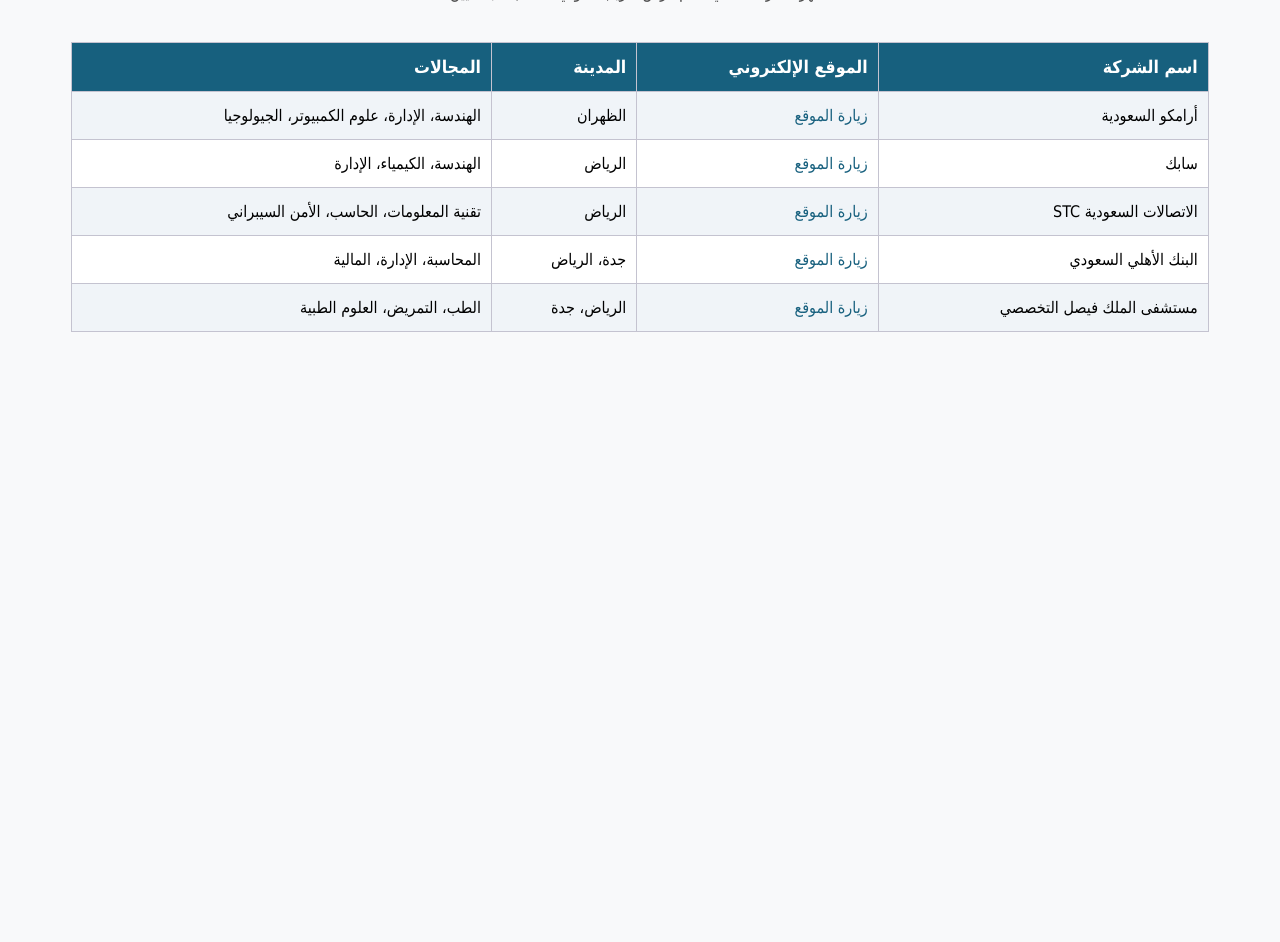
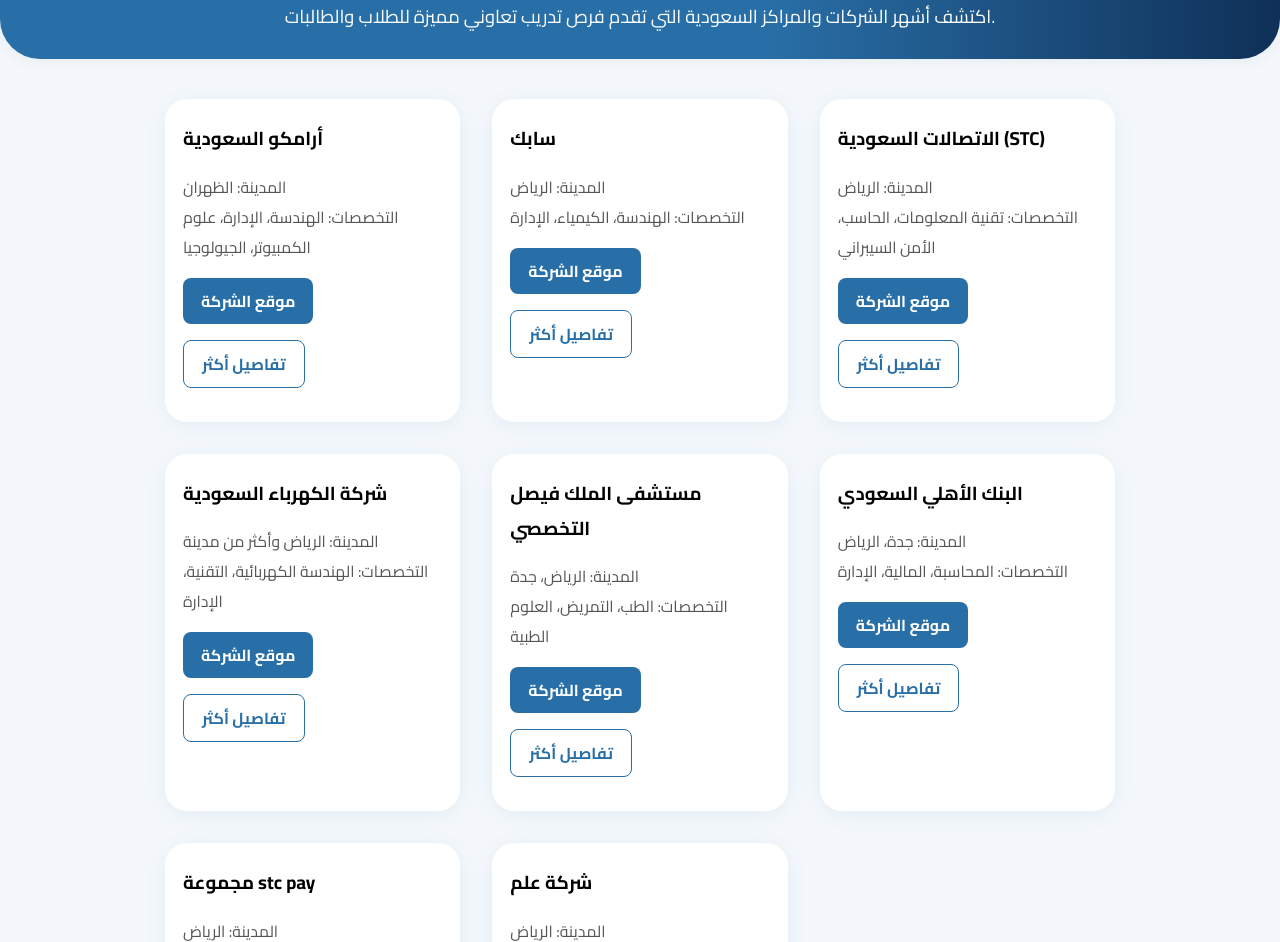
Before and after one commit to rak097/training-companies-sa, a plain HTML site: page index.html in a window 1280 px wide. Shown: the part 128-1070 px from the top of the page. Before the commit the page ends 800 px from the top, so only its background shows below. Drawn offline with Linux system fonts and the light colour scheme.

Commit message:
Update index.html

```diff
--- a/index.html
+++ b/index.html
@@ -1,60 +1,132 @@
 <!DOCTYPE html>
 <html lang="ar">
 <head>
-    <meta charset="UTF-8">
-    <title>دليل التدريب التعاوني - السعودية</title>
-    <style>
-        body { direction: rtl; font-family: Tahoma, Arial, sans-serif; background: #f8f9fa;}
-        h1 { color: #17607e; text-align: center; padding-top: 30px;}
-        table { width: 90%; margin: 30px auto; border-collapse: collapse; background: #fff;}
-        th, td { padding: 14px 10px; border: 1px solid #c4c3d0; text-align: right;}
-        th { background: #17607e; color: #fff; font-size: 1.1rem;}
-        tr:nth-child(even) {background: #f0f4f8;}
-        a { color: #17607e; text-decoration: none;}
-        a:hover { text-decoration: underline;}
-        .note {text-align: center; color: #4f4f4f; padding-bottom: 10px;}
-    </style>
+  <meta charset="UTF-8">
+  <title>دليل التدريب التعاوني في السعودية</title>
+  <meta name="viewport" content="width=device-width, initial-scale=1.0"/>
+  <link href="https://fonts.googleapis.com/css?family=Cairo:700,400&display=swap" rel="stylesheet">
+  <style>
+    body {font-family: 'Cairo', Arial, sans-serif; background: #f4f8fc; margin:0;}
+    header {
+      background: linear-gradient(90deg, #296FA7 60%, #0f3057 100%);
+      color: #fff; padding: 40px 0 25px 0; text-align: center;
+      border-radius: 0 0 40px 40px;
+      box-shadow: 0 2px 15px #172b4d10;
+    }
+    header h1 {margin:0; font-size:2.4em;}
+    header p {margin:15px 0 0 0; font-size:1.15em;}
+    .companies-list {
+      max-width:950px; margin:40px auto 20px auto; display:grid;
+      grid-template-columns: repeat(auto-fit, minmax(250px,1fr)); gap:32px;
+      padding:0 10px;
+    }
+    .company-card {
+      background:#fff; border-radius:22px; padding:22px 18px 18px 18px;
+      box-shadow:0 4px 22px #17607e13;
+      transition:.15s;
+      position:relative;
+    }
+    .company-card:hover {box-shadow:0 8px 32px #17607e32; transform:translateY(-6px);}
+    .company-card h3 {margin:0 0 11px 0;}
+    .company-card p {color:#555;font-size:.99em;}
+    .btn {
+      display:inline-block; margin-top:16px; background:#296FA7; color:#fff;
+      padding:8px 18px;border-radius:8px;text-decoration:none;font-weight:bold;
+      transition:.18s;
+    }
+    .btn:hover {background:#0f3057; color:#fff;}
+    footer {
+      padding: 25px 0 13px 0; text-align:center; color:#444;
+      background: #e7eaf0;
+      border-radius: 40px 40px 0 0;
+      margin-top: 60px;
+      font-size:.98em;
+    }
+  </style>
 </head>
 <body>
-    <h1>دليل شركات التدريب التعاوني في السعودية</h1>
-    <div class="note">اشهر الشركات التي تقدم فرص تدريب تعاوني للطلاب الجامعيين</div>
-    <table>
-        <tr>
-            <th>اسم الشركة</th>
-            <th>الموقع الإلكتروني</th>
-            <th>المدينة</th>
-            <th>المجالات</th>
-        </tr>
-        <tr>
-            <td>أرامكو السعودية</td>
-            <td><a href="https://www.aramco.com/ar" target="_blank">زيارة الموقع</a></td>
-            <td>الظهران</td>
-            <td>الهندسة، الإدارة، علوم الكمبيوتر، الجيولوجيا</td>
-        </tr>
-        <tr>
-            <td>سابك</td>
-            <td><a href="https://www.sabic.com/ar" target="_blank">زيارة الموقع</a></td>
-            <td>الرياض</td>
-            <td>الهندسة، الكيمياء، الإدارة</td>
-        </tr>
-        <tr>
-            <td>الاتصالات السعودية STC</td>
-            <td><a href="https://www.stc.com.sa" target="_blank">زيارة الموقع</a></td>
-            <td>الرياض</td>
-            <td>تقنية المعلومات، الحاسب، الأمن السيبراني</td>
-        </tr>
-        <tr>
-            <td>البنك الأهلي السعودي</td>
-            <td><a href="https://www.alahli.com" target="_blank">زيارة الموقع</a></td>
-            <td>جدة، الرياض</td>
-            <td>المحاسبة، الإدارة، المالية</td>
-        </tr>
-        <tr>
-            <td>مستشفى الملك فيصل التخصصي</td>
-            <td><a href="https://www.kfshrc.edu.sa" target="_blank">زيارة الموقع</a></td>
-            <td>الرياض، جدة</td>
-            <td>الطب، التمريض، العلوم الطبية</td>
-        </tr>
-    </table>
+  <header>
+    <h1>دليل التدريب التعاوني بالسعودية</h1>
+    <p>
+      اكتشف أشهر الشركات والمراكز السعودية التي تقدم فرص تدريب تعاوني مميزة للطلاب والطالبات.
+    </p>
+  </header>
+  <main class="companies-list">
+    <div class="company-card">
+      <h3>أرامكو السعودية</h3>
+      <p>
+        المدينة: الظهران <br>
+        التخصصات: الهندسة، الإدارة، علوم الكمبيوتر، الجيولوجيا<br>
+        <a class="btn" href="https://www.aramco.com/ar" target="_blank">موقع الشركة</a>
+        <a class="btn" href="aramco.html" style="background:#fff;color:#296fa7;border:1px solid #296fa7;margin-right:6px;">تفاصيل أكثر</a>
+      </p>
+    </div>
+    <div class="company-card">
+      <h3>سابك</h3>
+      <p>
+        المدينة: الرياض<br>
+        التخصصات: الهندسة، الكيمياء، الإدارة<br>
+        <a class="btn" href="https://www.sabic.com/ar" target="_blank">موقع الشركة</a>
+        <a class="btn" href="sabic.html" style="background:#fff;color:#296fa7;border:1px solid #296fa7;margin-right:6px;">تفاصيل أكثر</a>
+      </p>
+    </div>
+    <div class="company-card">
+      <h3>الاتصالات السعودية (STC)</h3>
+      <p>
+        المدينة: الرياض<br>
+        التخصصات: تقنية المعلومات، الحاسب، الأمن السيبراني<br>
+        <a class="btn" href="https://www.stc.com.sa" target="_blank">موقع الشركة</a>
+        <a class="btn" href="stc.html" style="background:#fff;color:#296fa7;border:1px solid #296fa7;margin-right:6px;">تفاصيل أكثر</a>
+      </p>
+    </div>
+    <div class="company-card">
+      <h3>شركة الكهرباء السعودية</h3>
+      <p>
+        المدينة: الرياض وأكثر من مدينة<br>
+        التخصصات: الهندسة الكهربائية، التقنية، الإدارة<br>
+        <a class="btn" href="https://www.se.com.sa/ar-sa/" target="_blank">موقع الشركة</a>
+        <a class="btn" href="electricity.html" style="background:#fff;color:#296fa7;border:1px solid #296fa7;margin-right:6px;">تفاصيل أكثر</a>
+      </p>
+    </div>
+    <div class="company-card">
+      <h3>مستشفى الملك فيصل التخصصي</h3>
+      <p>
+        المدينة: الرياض، جدة<br>
+        التخصصات: الطب، التمريض، العلوم الطبية<br>
+        <a class="btn" href="https://www.kfshrc.edu.sa" target="_blank">موقع الشركة</a>
+        <a class="btn" href="kfshrc.html" style="background:#fff;color:#296fa7;border:1px solid #296fa7;margin-right:6px;">تفاصيل أكثر</a>
+      </p>
+    </div>
+    <div class="company-card">
+      <h3>البنك الأهلي السعودي</h3>
+      <p>
+        المدينة: جدة، الرياض<br>
+        التخصصات: المحاسبة، المالية، الإدارة<br>
+        <a class="btn" href="https://www.alahli.com" target="_blank">موقع الشركة</a>
+        <a class="btn" href="alahli.html" style="background:#fff;color:#296fa7;border:1px solid #296fa7;margin-right:6px;">تفاصيل أكثر</a>
+      </p>
+    </div>
+    <div class="company-card">
+      <h3>مجموعة stc pay</h3>
+      <p>
+        المدينة: الرياض<br>
+        التخصصات: تقنية المعلومات، الهندسة البرمجية، المالية<br>
+        <a class="btn" href="https://www.stcpay.com.sa" target="_blank">موقع الشركة</a>
+        <a class="btn" href="stcpay.html" style="background:#fff;color:#296fa7;border:1px solid #296fa7;margin-right:6px;">تفاصيل أكثر</a>
+      </p>
+    </div>
+    <div class="company-card">
+      <h3>شركة علم</h3>
+      <p>
+        المدينة: الرياض<br>
+        التخصصات: التقنيات الرقمية، تطوير الأعمال، الأمن السيبراني<br>
+        <a class="btn" href="https://www.elm.sa" target="_blank">موقع الشركة</a>
+        <a class="btn" href="elm.html" style="background:#fff;color:#296fa7;border:1px solid #296fa7;margin-right:6px;">تفاصيل أكثر</a>
+      </p>
+    </div>
+  </main>
+  <footer>
+    &copy; 2025 دليل التدريب التعاوني - جميع الحقوق محفوظة.
+  </footer>
 </body>
 </html>
```
